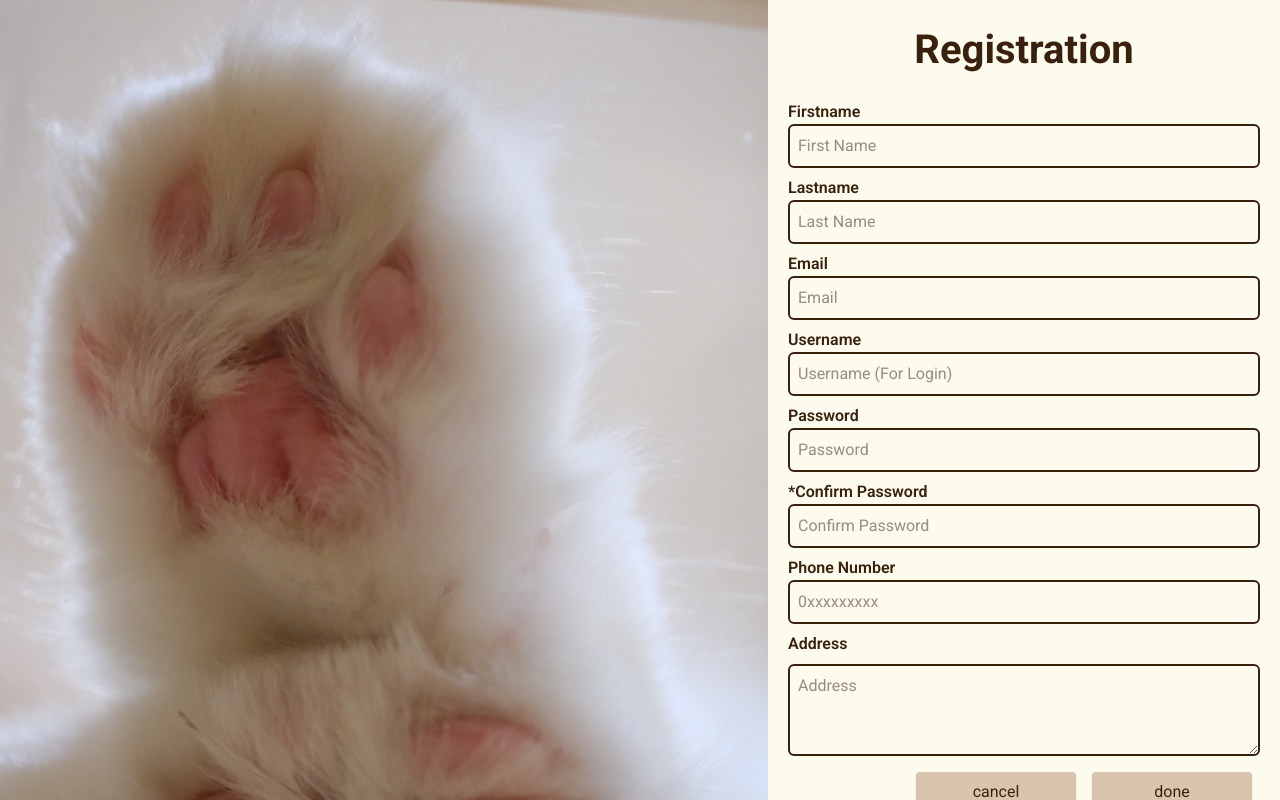
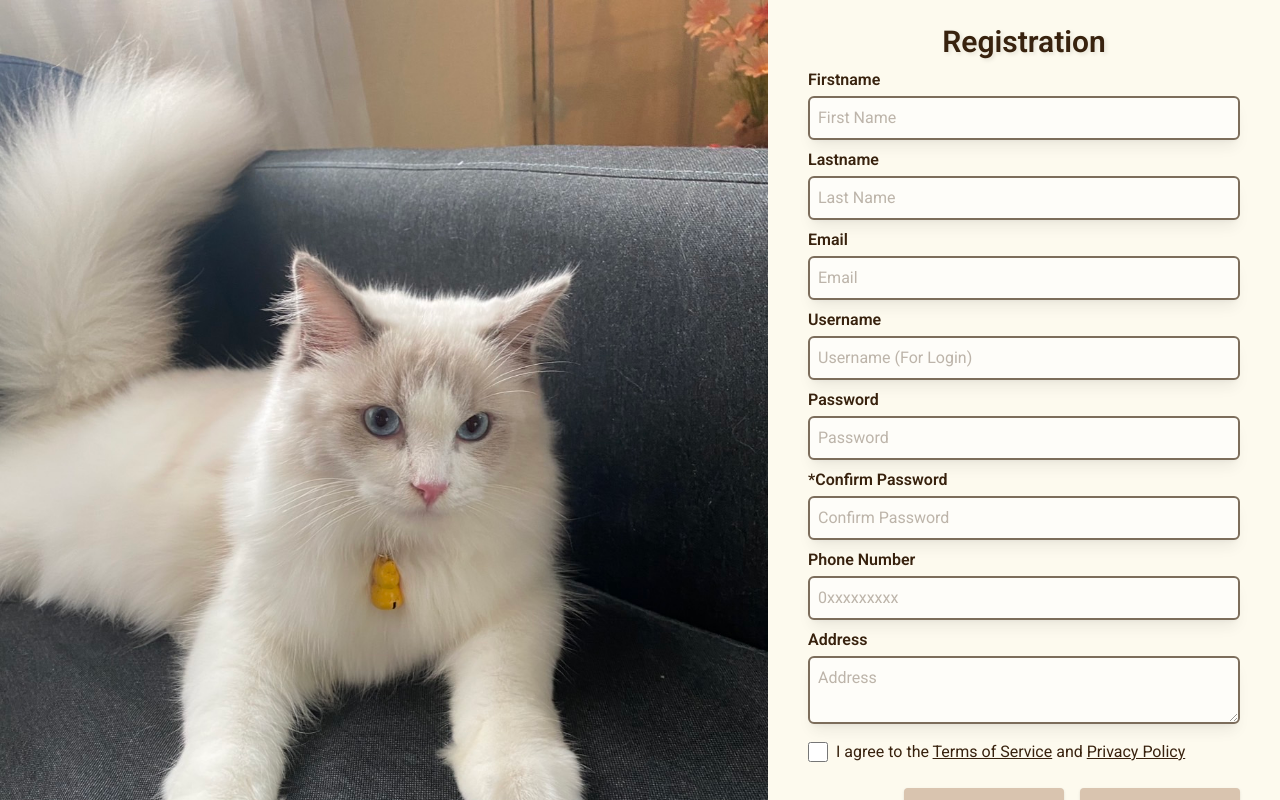
Before and after one commit to Pawradise-Inn/pawradise-inn, a React (Vite) app in the folder frontend/: page /register in a window 1280 px wide. Shown: the top 800 px of the page. Built offline with nearby package versions, Linux system fonts and the light colour scheme.

Commit message:
fix registration and login page according to issue + use cursor-pointer

```diff
--- a/frontend/src/pages/Login.jsx
+++ b/frontend/src/pages/Login.jsx
@@ -1,7 +1,7 @@
 import React,{useState} from 'react';
 import { NavLink, useNavigate } from "react-router-dom";
-import Login_Image from "../assets/login.png" //to be change if wanted
-import PawLogo from "../assets/logo.png"
+import Login_Image from "../assets/login.png";
+import PawLogo from "../assets/logo.png";
 
 const fields = [
     { label: "Username", name: "Username", type: "text", placeholder: "Username (For Login)" },
@@ -27,18 +27,33 @@ const Login = ()=>{
     const isFormValid = Object.values(form).every((field) => field.trim() !== "");
 
     return(
-        <div className="w-screen h-screen flex">
-            <div className=" w-[60%] h-full ">
-                <img className="w-full h-full object-cover" src={Login_Image} alt="Image login"/>
 
+        <div className="flex flex-col md:flex-row w-full min-h-screen overflow-hidden">
+
+            <div className="w-full md:w-3/5 h-64 md:h-auto flex-shrink-0">
+                <img
+                    className="w-full h-full object-cover"
+                    src={Login_Image}
+                    alt="Image login"
+                />
             </div>
 
-            <div className="bg-[var(--beige-cream-color)] h-full w-[40%] flex flex-col items-center pt-16">
-                <img src={PawLogo} alt="Logo" className="h-48 w-96 object-contain mt-8" />
-                <h1 className="text-[40px] text-[var(--dark-brown-color)] font-bold mt-6">Pawradise In</h1>
-                <form className="flex flex-col space-y-2 p-5 w-full" onSubmit={(e) => handleSubmit(e, form, navigate)}>
+            <div className="bg-[var(--beige-cream-color)] w-full md:w-2/5 flex flex-col items-center justify-center p-6">
+                <img
+                    src={PawLogo}
+                    alt="Logo"
+                    className="h-28 w-48 md:h-48 md:w-96 object-contain mt-4 md:mt-8"
+                />
+                <h1 className="text-2xl md:text-4xl text-[var(--dark-brown-color)] font-bold mt-4 md:mt-6">
+                    Pawradise In
+                </h1>
+
+                <form
+                    className="flex flex-col space-y-2 p-4 w-full max-w-md"
+                    onSubmit={(e) => handleSubmit(e, form, navigate)}
+                >
                     {fields.map((field) => (
-                        <div key={field.name} className="flex flex-col w-4/5 items-center mx-auto">
+                        <div key={field.name} className="flex flex-col w-full items-center mx-auto">
                             <label
                                 className="text-[var(--brown-color)] font-semibold text-left w-full"
                                 htmlFor={field.name}
@@ -46,7 +61,7 @@ const Login = ()=>{
                                 {field.label}
                             </label>
                             <input
-                            className="border-[var(--brown-color)] border-2 rounded-md p-2 bg-white focus:outline-none focus:ring-2 focus:ring-[var(--light-brown-color)] w-full shadow-lg"
+                                className="border-[var(--brown-color)] border-2 rounded-md p-2 bg-white focus:outline-none focus:ring-2 focus:ring-[var(--light-brown-color)] w-full"
                                 type={field.type}
                                 name={field.name}
                                 placeholder={field.placeholder}
@@ -55,25 +70,35 @@ const Login = ()=>{
                             />
                         </div>
                     ))}
+
                     <button
                         type="submit"
                         disabled={!isFormValid}
-                    className={`w-40 h-10 mt-5 rounded shadow px-4 py-2 mx-auto hover:bg-[var(--brown-color)] transition-colors ${
+                        className={`w-full md:w-40 h-10 mt-5 rounded shadow px-4 py-2 mx-auto ${
                             isFormValid
-                        ? "!text-[var(--beige-cream-color)] bg-[var(--dark-brown-color)]"
-                        : "bg-[var(--light-brown-color)] cursor-not-allowed"
+                                ? "!text-[var(--beige-cream-color)] bg-[var(--dark-brown-color)] hover:bg-[var(--brown-color)] hover:!text-[var(--beige-cream-color)] transition-colors cursor-pointer"
+                                : "bg-[var(--light-brown-color)]"
                         }`}
                     >
                         Login
                     </button>
 
                     <hr className="border-t-2 border-[var(--brown-color)] w-3/4 my-4 mx-auto" />
-                    <p className="text-[var(--brown-color)] font-medium text-center">Don't have an account?
-                         <a href="/register" className="ml-3 !text-red-700 font-semibold text-center hover:underline">
+
+                    <p className="text-[var(--brown-color)] font-medium text-center text-sm md:text-base">
+                        Don't have an account?
+                        <NavLink
+                            to="/register"
+                            className="text-l ml-2 !text-red-700 font-bold hover:underline"
+                        >
                             Register here
-                    </a>
+                        </NavLink>
                     </p>
 
+                    <p className="text-center text-xs md:text-sm font-normal !text-[var(--brown-color)] mt-4">
+                        <a href="/" className="underline">Terms of Service</a>
+                        <a href="/" className="ml-3 underline">Privacy Policy</a>
+                    </p>
                 </form>
             </div>
         </div>
--- a/frontend/src/pages/customer/Registration.jsx
+++ b/frontend/src/pages/customer/Registration.jsx
@@ -1,7 +1,10 @@
 import React, { useState } from "react";
 import { NavLink, useNavigate } from "react-router-dom";
-import registerImg from "../../assets/foot.png";
-import { handleChange as createHandleChange, validateForm } from "../../utils/HandleRegisterPage";
+import registerImg from "../../assets/register.png";
+import {
+  handleChange as createHandleChange,
+  validateForm,
+} from "../../utils/HandleRegisterPage";
 
 const fields = [
   { label: "Firstname", name: "Firstname", type: "text", placeholder: "First Name" },
@@ -25,9 +28,12 @@ const Registration = () => {
     Address: "",
   });
 
+  const [consentChecked, setConsentChecked] = useState(false);
   const navigate = useNavigate();
   const handleChange = createHandleChange(form, setForm);
-    const isFormValid = Object.values(form).every((field) => field.trim() !== "");
+
+  const isFormValid =
+    Object.values(form).every((field) => field.trim() !== "") && consentChecked;
 
   const handleSubmit = (e) => {
     e.preventDefault();
@@ -37,25 +43,44 @@ const Registration = () => {
   };
 
   return (
-    <div className="w-screen h-screen flex">
-      <div className="w-[60%] h-full ">
-        <img className="w-full h-full object-cover" src={registerImg} alt="Registration" />
+    <>
+      {/* 🔍 DEBUG BAR: red on mobile, green on md+, blue on lg+ */}
+      {/* <div className="h-2 w-full bg-red-500 md:bg-green-500 lg:bg-blue-500"></div> */}
+
+      {/* Main layout */}
+      <div className="flex flex-col md:flex-row w-full min-h-screen overflow-hidden">
+        {/* Left side - Image */}
+        <div className="w-full md:w-3/5 h-64 md:h-auto flex-shrink-0">
+          <img
+            className="w-full h-full object-cover"
+            src={registerImg}
+            alt="Registration"
+          />
         </div>
-      <div className="w-[40%] h-full bg-[var(--cream-color)]">
-        <h1 className="text-center pt-5 text-[40px] text-[var(--brown-color)] font-bold">
+
+        {/* Right side - Form */}
+        <div className="w-full md:w-2/5 h-full bg-[var(--cream-color)] flex flex-col items-center justify-center p-4">
+          <h1
+            className="text-center pt-2 text-2xl md:text-3xl text-[var(--brown-color)] font-semibold"
+            style={{ textShadow: "2px 2px 4px rgba(0, 0, 0, 0.1)" }}
+          >
             Registration
           </h1>
-        <form className="flex flex-col space-y-2 p-5" onSubmit={handleSubmit}>
+
+          <form
+            className="flex flex-col space-y-2 p-2 w-full max-w-md"
+            onSubmit={handleSubmit}
+          >
             {fields.map((field) => (
-            <div key={field.name} className="flex flex-col">
+              <div key={field.name} className="flex flex-col w-full">
                 <label
-                className="text-[var(--brown-color)] font-semibold"
+                  className="text-[var(--brown-color)] font-semibold text-left mb-1"
                   htmlFor={field.name}
                 >
                   {field.label}
                 </label>
                 <input
-                className="border-2 border-[var(--dark-brown-color)] rounded-md p-2 focus:outline-none focus:ring-2 focus:ring-[var(--light-brown-color)] shawdow-lg"
+                  className="border-2 border-[var(--dark-brown-color)] bg-white opacity-65 rounded-md p-2 focus:outline-none focus:ring-2 focus:ring-[var(--light-brown-color)] shadow-lg w-full"
                   type={field.type}
                   name={field.name}
                   placeholder={field.placeholder}
@@ -64,39 +89,78 @@ const Registration = () => {
                 />
               </div>
             ))}
-          <h2 className="text-[var(--brown-color)] font-semibold">Address</h2>
+
+            <div className="flex flex-col w-full">
+              <label
+                className="text-[var(--brown-color)] font-semibold text-left mb-1"
+                htmlFor="Address"
+              >
+                Address
+              </label>
               <textarea
+                id="Address"
                 name="Address"
                 placeholder="Address"
                 value={form.Address}
                 onChange={handleChange}
-            className="border-2 border-[var(--dark-brown-color)] rounded-md p-2 focus:outline-none focus:ring-2 focus:ring-[var(--light-brown-color)] shawdow-lg"
-            rows="3"
-          ></textarea>
-          <div className="flex float-right gap-4 p-2 ml-auto">
-            <NavLink to="/login">
+                rows="2"
+                className="border-2 border-[var(--dark-brown-color)] bg-white opacity-65 rounded-md p-2 focus:outline-none focus:ring-2 focus:ring-[var(--light-brown-color)] shadow-lg w-full"
+              />
+            </div>
+
+            <div className="flex items-center mt-2">
+              <input
+                type="checkbox"
+                id="consent"
+                checked={consentChecked}
+                onChange={() => setConsentChecked(!consentChecked)}
+                className="mr-2 accent-[var(--dark-brown-color)] w-5 h-5 cursor-pointer"
+              />
+              <label htmlFor="consent" className="text-[var(--brown-color)]">
+                I agree to the{" "}
+                <a
+                  href="/"
+                  className="text-[var(--dark-brown-color)] underline"
+                >
+                  Terms of Service
+                </a>{" "}
+                and{" "}
+                <a
+                  href="/"
+                  className="text-[var(--dark-brown-color)] underline"
+                >
+                  Privacy Policy
+                </a>
+              </label>
+            </div>
+
+            {/* Buttons - stack on mobile, row on md+ */}
+            <div className="flex flex-col md:flex-row gap-4 mt-4 w-full justify-end">
+              <NavLink to="/" className="w-full md:w-40">
                 <button
                   type="button"
-                className="w-40 h-10 text-[var(--dark-brown-color)] bg-[var(--light-brown-color)] rounded shadow px-4 py-2 transition-colors"
+                  className="w-full h-10 text-[var(--dark-brown-color)] bg-[var(--light-brown-color)] rounded shadow px-4 py-2 hover:bg-[var(--brown-color)] hover:!text-[var(--beige-cream-color)] transition-colors cursor-pointer "
                 >
-                cancel
+                  Cancel
                 </button>
               </NavLink>
+
               <button
                 type="submit"
                 disabled={!isFormValid}
-              className={`w-40 h-10 rounded shadow px-4 py-2 ${
+                className={`w-full md:w-40 h-10 rounded shadow px-4 py-2 hover:bg-[var(--brown-color)] hover:!text-[var(--beige-cream-color)] transition-colors  cursor-pointer ${
                   isFormValid
-                  ? "!text-[var(--beige-cream-color)] bg-[var(--dark-brown-color)]"
+                    ? "bg-[var(--dark-brown-color)] !text-[var(--beige-cream-color)]"
                     : "bg-[var(--light-brown-color)] cursor-not-allowed"
                 }`}
               >
-              done
+                Done
               </button>
             </div>
           </form>
         </div>
       </div>
+    </>
   );
 };
 
```
Also changed, not shown: frontend/src/assets/foot.png (deleted), frontend/src/assets/register.png. Lines whose indentation alone changed are shown as unchanged.
